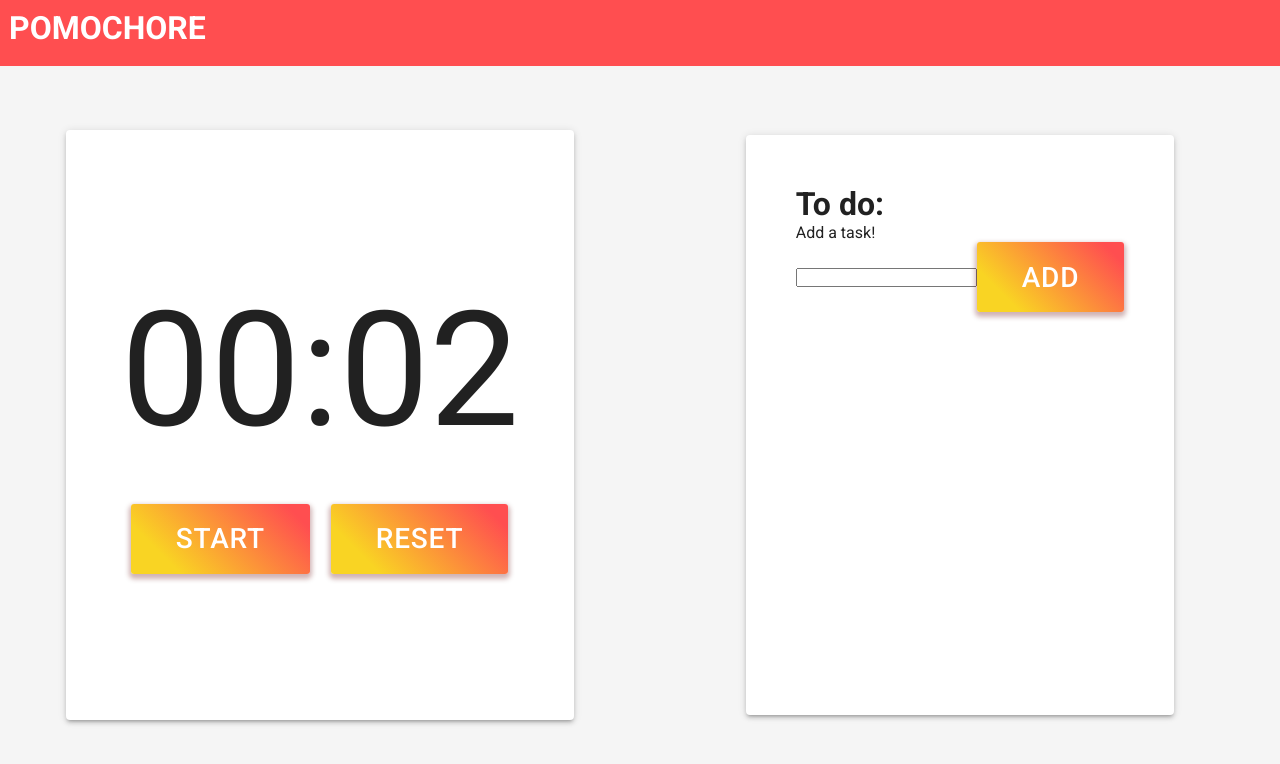
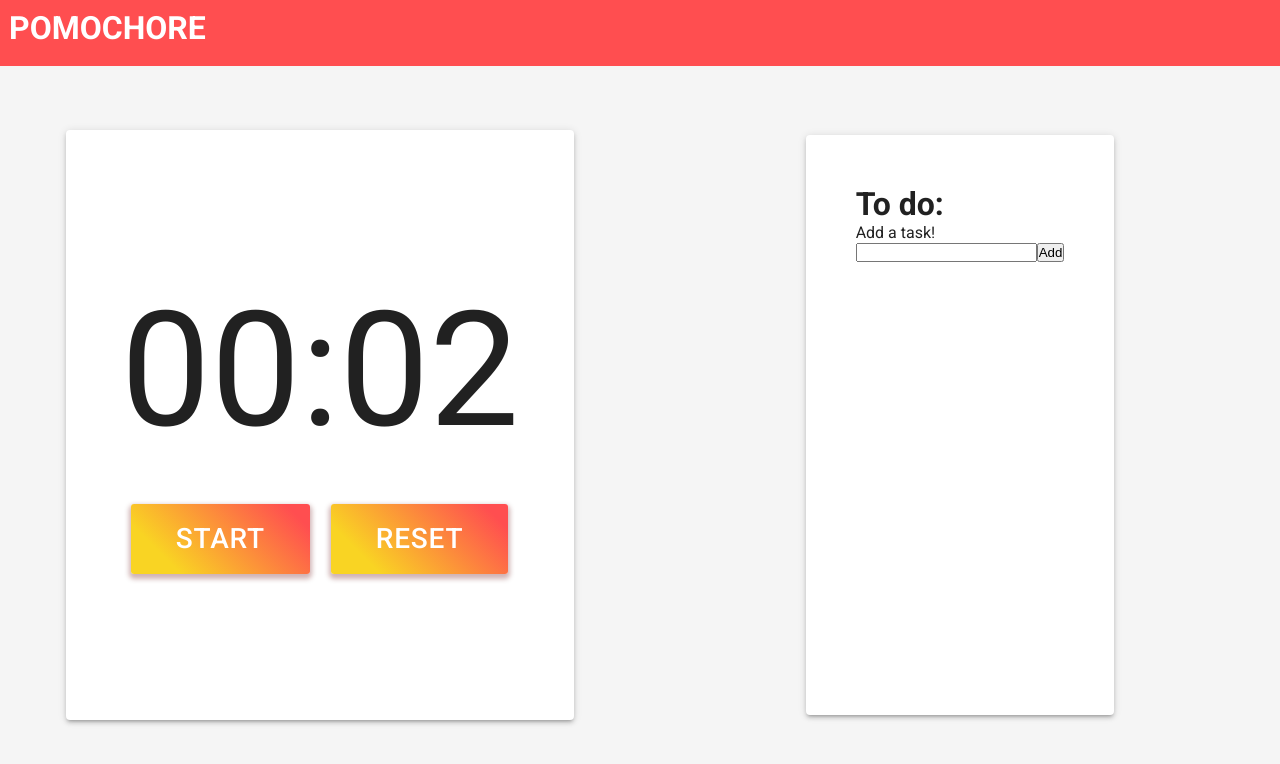
Before and after one commit to didemertens/pomodoro-app, a React (Create React App) app: page / in a window 1280 px wide. Shown: the top 764 px of the page. Built offline with nearby package versions, Linux system fonts and the light colour scheme.

Commit message:
change add button of todo list to avoid issues with pressing enter

```diff
--- a/src/components/todo/Todo.js
+++ b/src/components/todo/Todo.js
@@ -3,7 +3,6 @@ import ReactDOM from 'react-dom'
 import { connect } from 'react-redux'
 
 import { addToList, deleteToList } from '../../actions'
-import { GradientButton } from '../../styles/common/gradientButton'
 
 class Todo extends React.Component {
 
@@ -43,16 +42,12 @@ class Todo extends React.Component {
           }
         </div>
         <form
-        // onSubmit={this.handleSubmit}
+          onSubmit={this.handleSubmit}
           >
           <input type="text" ref={ref => this.userEntry = ref}/>
-          <GradientButton
-            size="large"
-            onClick={this.handleSubmit}
-            data-test="add-button"
-          >
+          <button data-test="add-button">
             Add
-          </GradientButton>
+          </button>
         </form>
       </div>
     )
```
